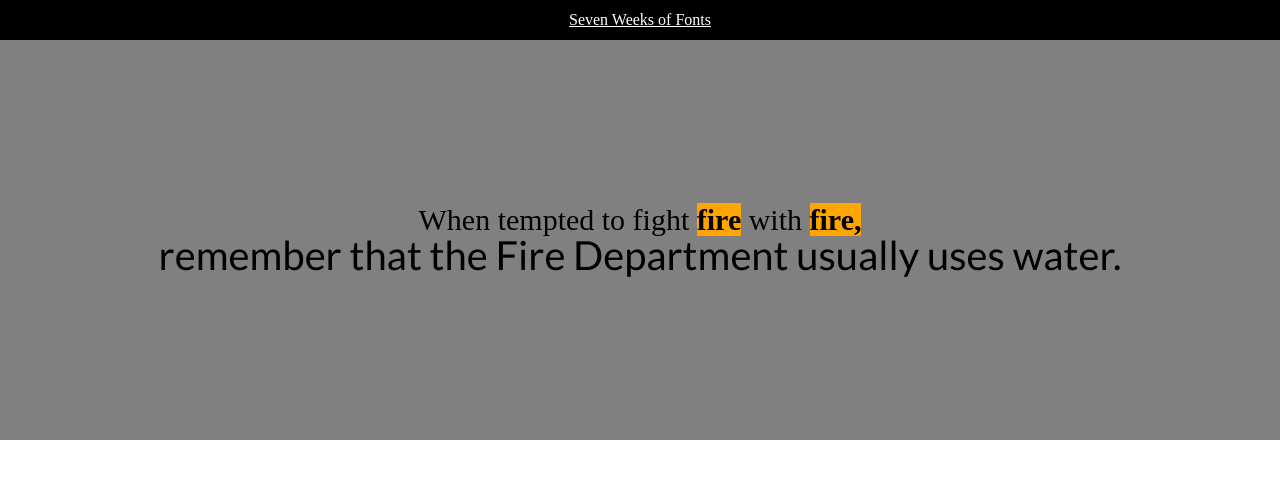
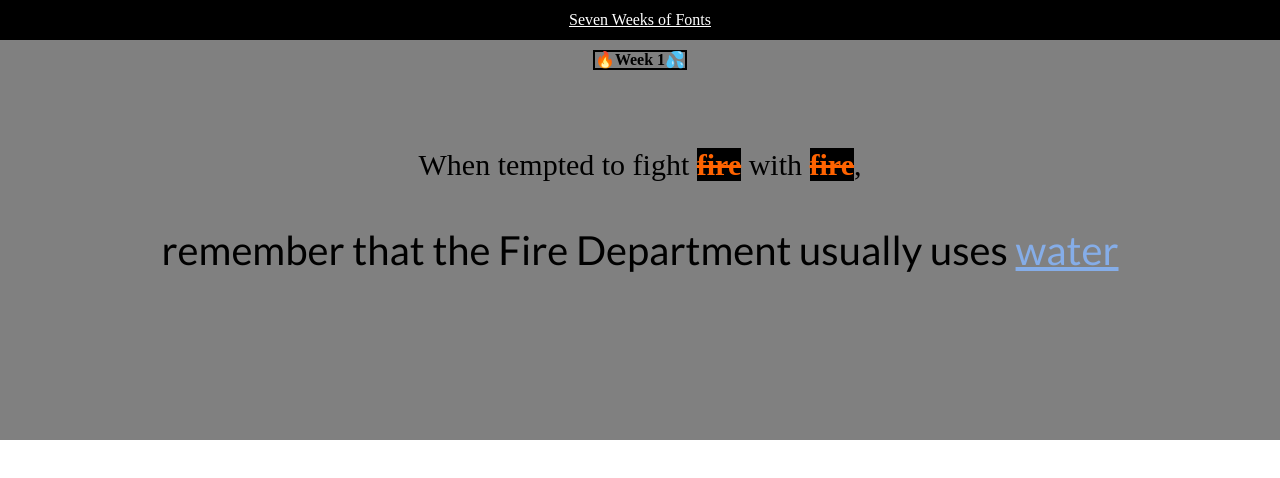
Before and after one commit to Peter-Springer/seven-weeks-of-fonts, a plain HTML site: page index.html in a window 1280 px wide. Drawn offline with Linux system fonts and the light colour scheme; a web font is replaced by a local one.

Commit message:
add title on section

```diff
--- a/index.html
+++ b/index.html
@@ -13,8 +13,14 @@
       <h1>Seven Weeks of Fonts</h1>
     </header>
     <section class="week-1">
-     <h2>When tempted to fight <span class="fire">fire</span> with <span class="fire">fire,</span></h2>
-     <h3>remember that the Fire Department usually uses water.<h3>
+     <h1 class="title">🔥Week 1💦</h1>
+     <h2>When tempted to fight
+       <span class="fire">fire</span> with
+       <span class="fire">fire</span>,
+     </h2>
+     <h3>remember that the Fire Department usually uses
+       <span class="water">water</span>
+     </h3>
     </section>
   </body>
 </html>
--- a/styles.css
+++ b/styles.css
@@ -11,16 +11,22 @@ header {
 
 .week-1 {
   display: flex;
-  justify-content: center;
-  align-items: center;
+  align-items:center;
   flex-direction: column;
   height: 50vh;
   background: grey;
 }
 
+.title {
+  border: 2px solid black;
+  font-weight: 900;
+  margin: 10px 0 80px 0;
+}
+
 h2 {
   font-family: 'Unna', serif;
   font-size: 30px;
+  margin-bottom: 50px;
 }
 
 h3 {
@@ -29,8 +35,15 @@ h3 {
 }
 
 .fire {
-  background-color: orange;
+  background-color: black;
+  color: #ff6300;
   font-weight: 900;
+  text-decoration: line-through;
+}
+
+.water {
+  text-decoration: underline;
+  color: #85ade8;
 }
 /*font-family: 'Unna', serif;/*
 /*font-family: 'Lato', sans-serif;/*
```
